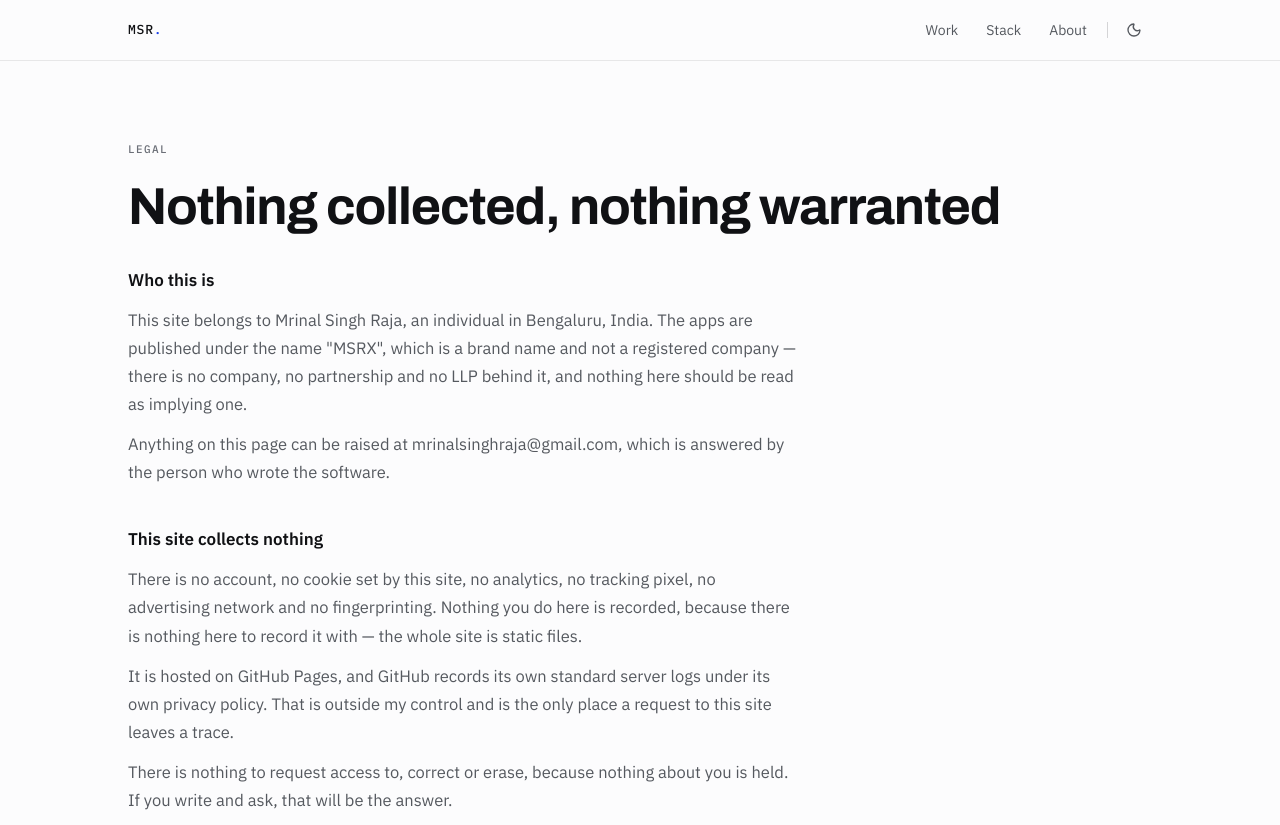
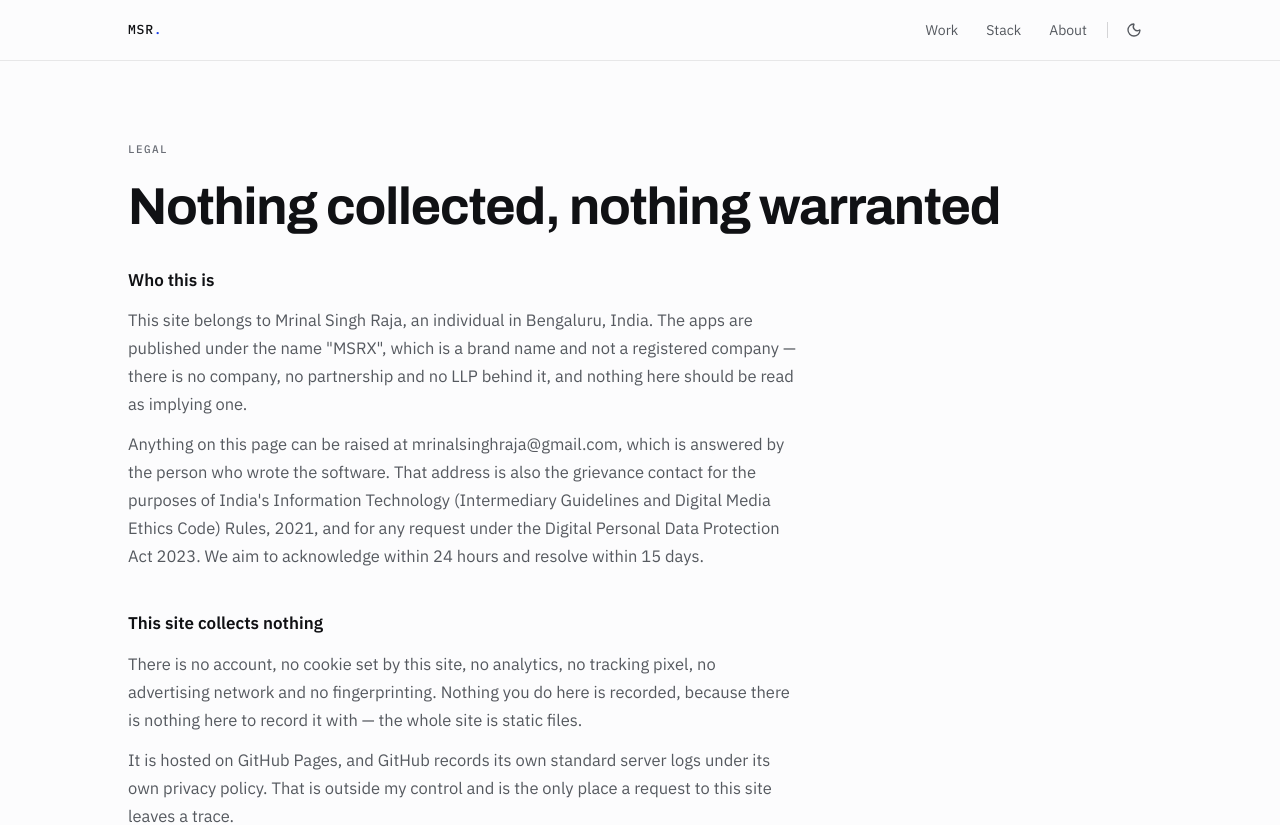
Before and after one commit to mrinalsinghraja/mrinalsinghraja.github.io, a Next.js app: page /legal in a window 1280 px wide. Shown: the top 825 px of the page. Built offline with nearby package versions, Linux system fonts and the light colour scheme.

Commit message:
Name the grievance route on the legal page
The page gave a contact address but never said it is the grievance contact
under the IT Rules 2021 and the route for a DPDP request, nor how long a
reply takes. Every other MSRX property says both.

```diff
--- a/app/legal/page.tsx
+++ b/app/legal/page.tsx
@@ -32,7 +32,7 @@ const SECTIONS: { h: string; p: string[] }[] = [
     h: "Who this is",
     p: [
       `This site belongs to ${NAME}, an individual in ${LOCATION}. The apps are published under the name "MSRX", which is a brand name and not a registered company — there is no company, no partnership and no LLP behind it, and nothing here should be read as implying one.`,
-      `Anything on this page can be raised at ${EMAIL}, which is answered by the person who wrote the software.`,
+      `Anything on this page can be raised at ${EMAIL}, which is answered by the person who wrote the software. That address is also the grievance contact for the purposes of India's Information Technology (Intermediary Guidelines and Digital Media Ethics Code) Rules, 2021, and for any request under the Digital Personal Data Protection Act 2023. We aim to acknowledge within 24 hours and resolve within 15 days.`,
     ],
   },
   {
```
